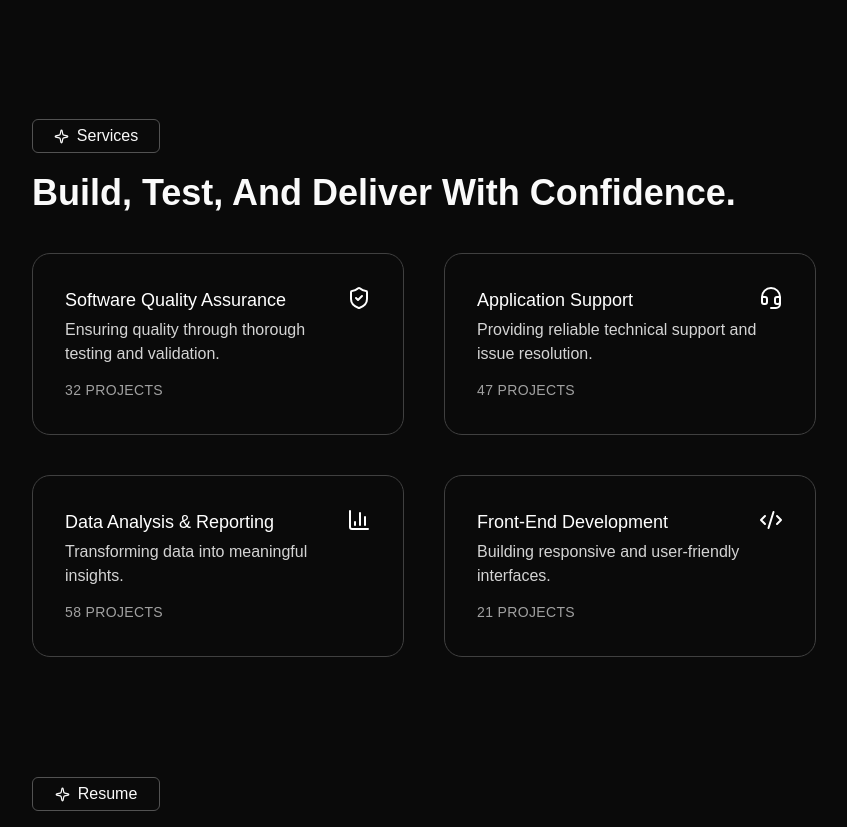
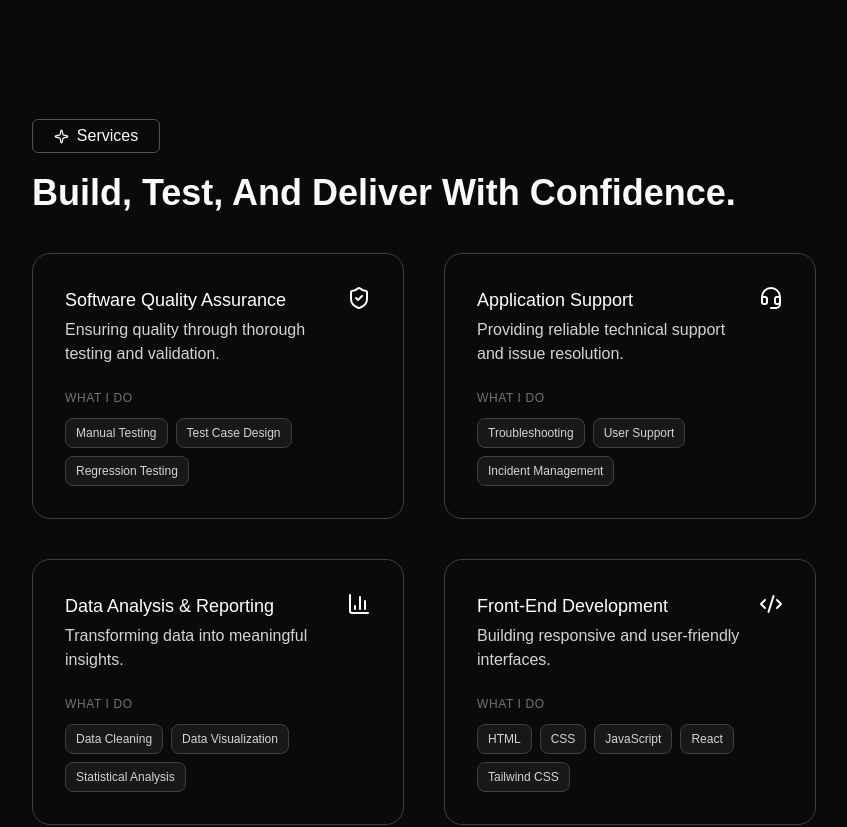
Before and after one commit to iannxxzz/john-christian-portfolio, a React (Vite) app: page / in a window 1280 px wide. Shown: the part 2129-2956 px from the top of the page, without its empty margins (424-1271 px from the left). Built offline with nearby package versions, Linux system fonts and the light colour scheme; a web font is replaced by a local one.

Commit message:
New Update

```diff
--- a/src/components/Services.tsx
+++ b/src/components/Services.tsx
@@ -1,29 +1,44 @@
 import { motion } from "motion/react"
 
 import { fadeUp, staggerContainer } from "@/lib/animations"
+
 import { services } from "@/constants"
 
 import { SectionHeader } from "@/components/SectionHeader"
-import { ServicesCard } from "@//components/ServicesCard"
+
+import { ServicesCard } from "@/components/ServicesCard"
 
 export const Services = () => {
     return (
-        <motion.section initial="hidden"
-                        whileInView="visible"
-                        viewport={{once:true, amount: 0.3}}
-                        variants={staggerContainer(0)}
-                        className="mt-30 scroll-mt-10"
-                        id="services">
-            <SectionHeader subtitle="Services" title="Build, test, and deliver with confidence." />
-            <motion.div initial="hidden" whileInView="visible" viewport={{once: true, amount: 0.3}} variants={staggerContainer(0.5)}
-                        className="grid md:grid-cols-2 gap-10 mt-10">
-                            {services.map((services) => (
-                                <motion.div key={services.title} variants={fadeUp}>
-                                    <ServicesCard service={services} />
-                                </motion.div>
-                            ))}
+        <motion.section
+            initial="hidden"
+            whileInView="visible"
+            viewport={{ once: true, amount: 0.3 }}
+            variants={staggerContainer(0)}
+            className="mt-30 scroll-mt-10"
+            id="services"
+        >
+            <SectionHeader
+                subtitle="Services"
+                title="Build, test, and deliver with confidence."
+            />
+
+            <motion.div
+                initial="hidden"
+                whileInView="visible"
+                viewport={{ once: true, amount: 0.3 }}
+                variants={staggerContainer(0.5)}
+                className="grid gap-10 mt-10 md:grid-cols-2"
+            >
+                {services.map((service) => (
+                    <motion.div
+                        key={service.title}
+                        variants={fadeUp}
+                    >
+                        <ServicesCard service={service} />
+                    </motion.div>
+                ))}
             </motion.div>
-
         </motion.section>
     )
 }
--- a/src/components/ServicesCard.tsx
+++ b/src/components/ServicesCard.tsx
@@ -1,23 +1,48 @@
-import type { ServiceType } from "@/types";
+import type { ServiceType } from "@/types"
 
-export const ServicesCard = ({service}: {service: ServiceType}) => {
+export const ServicesCard = ({
+    service,
+}: {
+    service: ServiceType
+}) => {
     return (
-        <div className="flex items-start justify-between rounded-2xl border border-neutral-700 p-8 hover:bg-zinc-800 transition-all duration-400 hover:border-primary relative">
+        <div className="relative rounded-2xl border border-neutral-700 p-8 transition-all duration-400 hover:border-primary hover:bg-zinc-900">
+            {/* Header */}
+            <div className="flex items-start justify-between gap-4">
                 <div>
-                <h3 className="text-lg font-medium text-white mb-1">
+                    <h3 className="mb-1 text-lg font-medium text-white">
                         {service.title}
                     </h3>
-                <p className="text-neutral-300 mb-3">
+
+                    <p className="text-neutral-300">
                         {service.desc}
                     </p>
-                <span className="text-sm lining-nums text-neutral-400 font-medium uppercase tracking-wide">
-                    {service.projects}
-                </span>
                 </div>
 
-            <div className="shrink-0 ml-0.5">
+                <div className="shrink-0">
                     {service.icon}
                 </div>
             </div>
+
+            {/* Skills */}
+            <div className="mt-6">
+                <p className="mb-3 text-xs font-medium uppercase tracking-wider text-neutral-500">
+                    What I do
+                </p>
+
+                <div className="flex flex-wrap gap-2">
+                    {service.skills.map((skill) => (
+                        <span
+                            key={skill}
+                            className="rounded-md border border-neutral-700 bg-zinc-900 px-2.5 py-1.5 text-xs text-neutral-300 transition-colors duration-300 hover:border-neutral-800 hover:bg-zinc-950 hover:text-white"
+                        >
+                            {skill}
+                        </span>
+                    ))}
+                </div>
+            </div>
+
+
+        </div>
     )
 }
--- a/src/constants/index.tsx
+++ b/src/constants/index.tsx
@@ -205,24 +205,28 @@ const services: ServiceType[] = [
     desc: 'Ensuring quality through thorough testing and validation.',
     projects: '32 Projects',
     icon: <ShieldCheck className='h-6 w-6 text-white' />,
+    skills: ['Manual Testing', 'Test Case Design', 'Regression Testing'],
   },
   {
     title: 'Application Support',
     desc: 'Providing reliable technical support and issue resolution.',
     projects: '47 Projects',
     icon: <Headset className='h-6 w-6 text-white' />,
+    skills: ['Troubleshooting', 'User Support', 'Incident Management'],
   },
   {
     title: 'Data Analysis & Reporting',
     desc: 'Transforming data into meaningful insights.',
     projects: '58 Projects',
     icon: <BarChart3 className='h-6 w-6 text-white' />,
+    skills: ['Data Cleaning', 'Data Visualization', 'Statistical Analysis'],
   },
   {
     title: 'Front-End Development',
     desc: 'Building responsive and user-friendly interfaces.',
     projects: '21 Projects',
     icon: <Code2 className='h-6 w-6 text-white' />,
+    skills: ['HTML', 'CSS', 'JavaScript', 'React', 'Tailwind CSS'],
   },
 ];
 
@@ -241,6 +245,30 @@ const statsData: StatsType[] = [
   },
 ];
 
+// const testimonials: TestimonialsType[] = [
+// //   {
+// //     name: 'Alex Tomato',
+// //     role: 'Brand Manager at Instant Design',
+// //     image: 'https://randomuser.me/api/portraits/men/32.jpg',
+// //     text: 'Working with David was an absolute pleasure. His attention to detail, creative insights, and ability to translate complex ideas into stunning visuals truly set him apart. He consistently went above and beyond to ensure the project exceeded expectations.',
+// //     link: '#',
+// //   },
+// //   {
+// //     name: 'Sara Bloom',
+// //     role: 'Founder at Bloom Agency',
+// //     image: 'https://randomuser.me/api/portraits/women/65.jpg',
+// //     text: 'David brought my brand vision to life better than I could have imagined. He is not only professional and highly skilled but also incredibly responsive and collaborative. Every aspect of the project was handled with precision and creativity.',
+// //     link: '#',
+// //   },
+// //   {
+// //     name: 'John Park',
+// //     role: 'CEO at PixelFlow',
+// //     image: 'https://randomuser.me/api/portraits/men/45.jpg',
+// //     text: 'From UI/UX design to front-end implementation, David handled every detail flawlessly. His problem-solving skills, innovative approach, and dedication made the entire process smooth and enjoyable. I would highly recommend him for any design-driven project.',
+// //     link: '#',
+// //   },
+// // ];
+
 export {
   socialLinks,
   projectsData,
--- a/src/types/index.ts
+++ b/src/types/index.ts
@@ -21,6 +21,7 @@ export type ServiceType = {
   title: string;
   desc: string;
   projects: string;
+  skills: string[];
   icon: JSX.Element;
 };
 
```
Also changed, not shown: src/components/AIChatbot.tsx (+136 -39 lines). Lines whose indentation alone changed are shown as unchanged.
